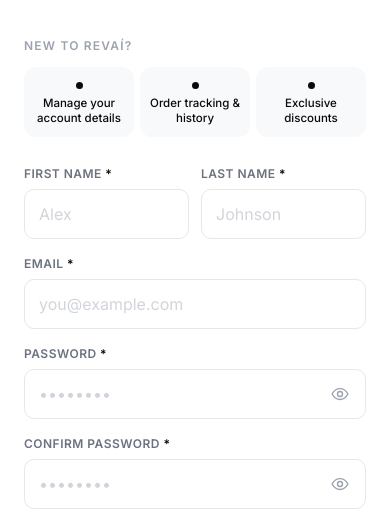
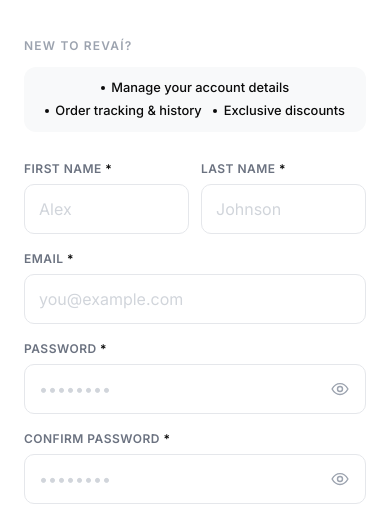
Before and after one commit to Yumnaramji/revaiactive, a plain HTML site: page signup.html in a window 390 px wide. Shown: the part 299-820 px from the top of the page. Drawn offline with Linux system fonts and the light colour scheme; no server answers.

Commit message:
Sign-up: account perks back in one grey bar with bullet points
The three perks sit in a single grey bar with a small dot before each, as
the Member Benefits line did. The wording is longer now, so the bar runs
to two short lines (three on 320px phones).

Co-Authored-By: Claude Fable 5.2 <noreply@anthropic.com>

```diff
--- a/signup.html
+++ b/signup.html
@@ -52,10 +52,10 @@
     .field input::placeholder{color:#d1d5db}
     .acct-perks{margin-bottom:28px}
     .acct-perks-h{margin:0 0 12px;font-size:12px;font-weight:600;letter-spacing:.1em;text-transform:uppercase;color:#9ca3af}
-    .acct-perks ul{display:grid;grid-template-columns:repeat(3,minmax(0,1fr));gap:8px;margin:0;padding:0;list-style:none}
-    .acct-perks li{display:flex;flex-direction:column;align-items:center;gap:6px;padding:12px 8px;background:#f8f9fa;border-radius:12px;font-size:12.5px;font-weight:500;line-height:1.3;text-align:center;color:#0a0a0a}
-    .acct-perks li::before{content:"";width:7px;height:7px;margin:4px 0 1px;border-radius:50%;background:#0a0a0a;flex-shrink:0}
-    @media(max-width:480px){.acct-perks ul{gap:6px}.acct-perks li{padding:11px 5px;font-size:11.5px}}
+    .acct-perks ul{display:flex;flex-wrap:wrap;align-items:center;justify-content:center;gap:6px 1.1em;margin:0;padding:13px 12px;list-style:none;background:#f8f9fa;border-radius:12px;font-size:13px;font-weight:500;line-height:1.35;color:#0a0a0a}
+    .acct-perks li{display:flex;align-items:center;gap:.5em;white-space:nowrap}
+    .acct-perks li::before{content:"";width:5px;height:5px;border-radius:50%;background:#0a0a0a;flex-shrink:0}
+    @media(max-width:480px){.acct-perks ul{padding:12px 8px;column-gap:.9em;font-size:clamp(11.5px,3.3vw,13px)}.acct-perks li::before{width:4px;height:4px}}
     .pw-hint{font-size:12px;color:#b91c1c;margin-top:4px}
     .pw-hint[hidden]{display:none}
     .pw-wrap{position:relative}
```
